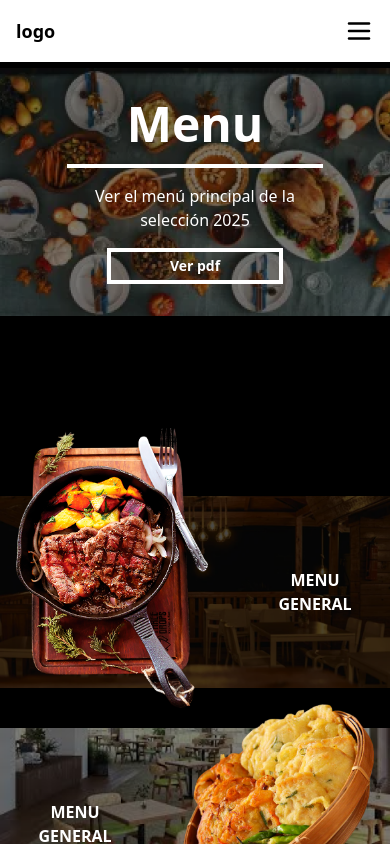
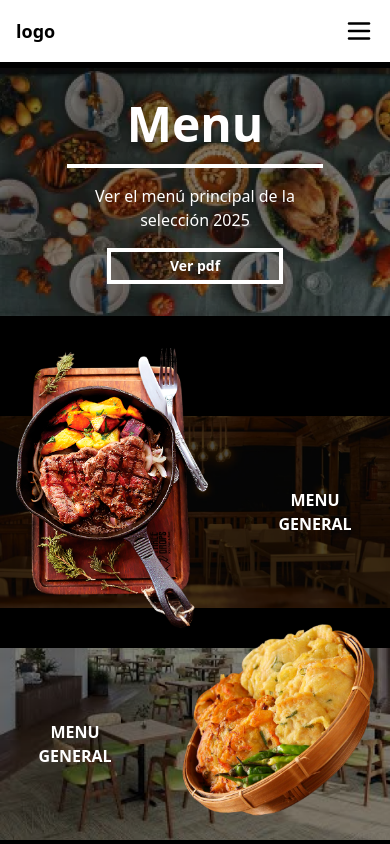
Before and after one commit to DJkell/Class-Restaurant-Template, a React (Vite) app: page /Menu in a window 390 px wide. Shown: the top 844 px of the page. Built offline with nearby package versions, Linux system fonts and the light colour scheme.

Commit message:
update menuScreen 2

```diff
--- a/src/pages/menuScreen.tsx
+++ b/src/pages/menuScreen.tsx
@@ -9,7 +9,7 @@ export default function MenuScreen() {
       <Header />
       {/*Seccion de imagen de fondo con texto menu*/}
       <div
-        className="bg-black w-full h-96  bg-center bg-no-repeat justify-center md:h-screen justify-center items-center flex flex-col"
+        className="bg-black w-full h-96  bg-center bg-no-repeat justify-center -mb-20 md:h-screen justify-center items-center flex flex-col"
         style={{
           backgroundImage: "url('/src/assets/images/bannersImg/fondomenu.png')",
         }}
```
